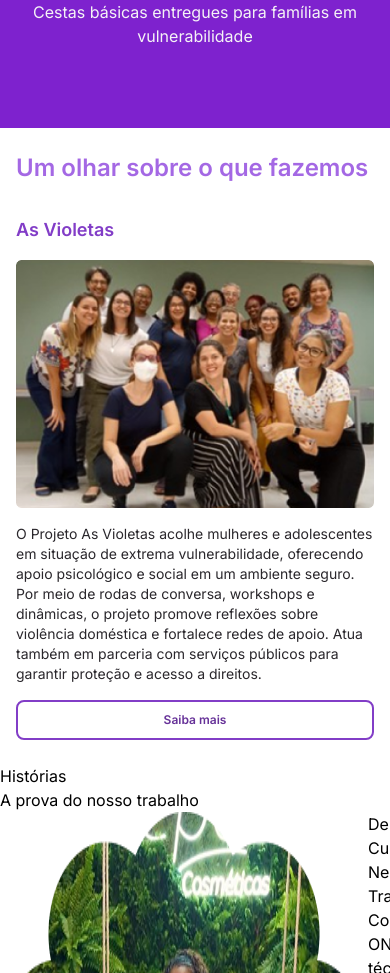
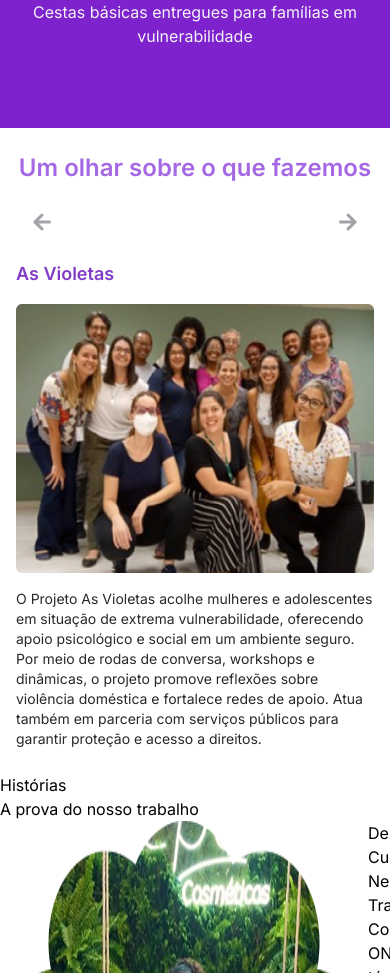
Before and after one commit to Projeto-FrontEnd-Fusion/Aceve-website-development, a Next.js app: page /sobre-nos in a window 390 px wide. Shown: the part 1400-2373 px from the top of the page. Built offline with nearby package versions, Linux system fonts and the light colour scheme; a web font is replaced by a local one.

Commit message:
feat: create first mobile responsiveness

```diff
--- a/src/app/sobre-nos/page.tsx
+++ b/src/app/sobre-nos/page.tsx
@@ -1,12 +1,26 @@
+"use client";
 import ImpactfulStory1 from "@/assets/impactful-stories-1.png";
 import ImpactfulStory2 from "@/assets/impactful-stories-2.png";
 import ImpactfulStory3 from "@/assets/impactful-stories-3.png";
 import flowerBanner from "@/assets/sobre-nos-flores.png";
 import TheViolets from "@/assets/theViolets.png";
-import floralFrameImage from "@/assets/changemaker.png"
+import VivaLeite from "@/assets/Vivaleite.png";
+import floralFrameImage from "@/assets/changemaker.png";
+import Viotec from "@/assets/Viotec.png";
+import Kime from "@/assets/Kime.png";
 import Image from "next/image";
+import { FaArrowLeft, FaArrowRight } from "react-icons/fa";
+import { Swiper, SwiperClass, SwiperSlide } from "swiper/react";
+import "swiper/css";
+import { Navigation } from "swiper/modules";
+import "swiper/css/navigation";
+import { useState } from "react";
 
 function SobreNos() {
+  const [swiperInstance, setSwiperInstance] = useState<SwiperClass | null>(
+    null
+  );
+
   const impactfulStories = [
     {
       title: "De Mãos que Cuidam a um Negócio que Transforma",
@@ -42,8 +56,29 @@ function SobreNos() {
       title: "As Violetas",
       content:
         "O Projeto As Violetas acolhe mulheres e adolescentes em situação de extrema vulnerabilidade, oferecendo apoio psicológico e social em um ambiente seguro. Por meio de rodas de conversa, workshops e dinâmicas, o projeto promove reflexões sobre violência doméstica e fortalece redes de apoio. Atua também em parceria com serviços públicos para garantir proteção e acesso a direitos.",
-      alt: "Foto que mostra o acolhimento de mulheres e adolescentes em situação de extrema vulnerabilidade",
+      alt: "Foto que mostra o funcionamento do projeto As Violetas",
       image: TheViolets,
+    },
+    {
+      title: "VIVALEITE",
+      content:
+        "O Projeto VIVALEITE, da Associação Violeta Eliz, promove semanalmente a entrega de leite a crianças e idosos em situação de vulnerabilidade. Beneficiando 50 moradores, a iniciativa garante segurança alimentar, acolhimento e dignidade à comunidade.",
+      alt: "Foto que mostra o funcionamento do projeto VIVALEITE",
+      image: VivaLeite,
+    },
+    {
+      title: "Viotec",
+      content:
+        "O Projeto Viotec capacita jovens do Morro da Mandioca e arredores para o mercado de tecnologia, oferecendo formação prática em áreas como redes, robótica e Arduino. Além da qualificação técnica, promove autoestima, criatividade e inclusão, ajudando os participantes a construir seus projetos de vida.",
+      alt: "Foto que mostra o funcionamento do projeto VIOTEC",
+      image: Viotec,
+    },
+    {
+      title: "Kime",
+      content:
+        "O Projeto Kime une karatê e psicanálise para promover o desenvolvimento integral de crianças e adolescentes. A iniciativa fortalece corpo, mente e vínculos sociais por meio das artes marciais e rodas de conversa, oferecendo um espaço seguro de escuta e empoderamento.",
+      alt: "Foto que mostra o funcionamento do projeto Kime",
+      image: Kime,
     },
   ];
 
@@ -119,28 +154,61 @@ function SobreNos() {
           </div>
         </div>
       </section>
-      <section className="py-6 px-4 gap-4 flex flex-col max-w-[500px]">
+      <section className="py-6 px-4 gap-4 flex flex-col max-w-lg justify-center items-center min-[526px]:mx-auto">
         <h3 className="font-semibold text-2xl tracking-[1%] text-[#A468E4]">
           Um olhar sobre o que fazemos
         </h3>
-        <nav></nav>
-        {whatWeDo.map(({ content, image, title, alt }, index) => (
+        <nav className="w-full">
+          <div className="flex justify-between">
+            <button
+              onClick={() => swiperInstance?.slidePrev()}
+              className="px-4 py-3 transition duration-300 hover:bg-[#cecece60] rounded-lg"
+            >
+              <FaArrowLeft
+                size={20}
+                className="cursor-pointer text-[#A5A1A8] "
+              />
+            </button>
+
+            <button
+              onClick={() => swiperInstance?.slideNext()}
+              className="px-4 py-3 transition duration-300 hover:bg-[#cecece60] rounded-lg"
+            >
+              <FaArrowRight
+                size={20}
+                className="cursor-pointer text-[#A5A1A8] "
+              />
+            </button>
+          </div>
+        </nav>
+
+        <Swiper
+          modules={[Navigation]}
+          slidesPerView={1}
+          spaceBetween={20}
+          className="w-full"
+          onSwiper={(swiper) => setSwiperInstance(swiper)}
+        >
+          {whatWeDo.map(({ content, image, title, alt }, index) => {
+            console.log(index);
+            return (
+              <SwiperSlide key={index}>
                 <div className="flex flex-col gap-4">
-            <h4 className="text-[#823DC7]  font-semibold text-lg tracking-[-0.5% md:hidden">
+                  <h4 className="text-[#823DC7]  font-semibold text-lg tracking-[-0.5%] md:hidden">
                     {title}
                   </h4>
-            <Image src={image} alt={alt} className="" />
+                  <Image src={image} alt={alt}  className="w-full  aspect-[4/3]" />
                   <div className="flex flex-col gap-4">
                     <h4 className="text-[#823DC7]  font-semibold text-lg tracking-[-0.5% max-md:hidden">
                       {title}
                     </h4>
-              <p className="text-[#2A272C] text-sm">{content}</p>
-              <button className="w-full text-[#663198] bg-transparent text-xs leading-5 font-semibold border-2 border-[#823DC7] rounded-lg py-2 hover:bg-[#663198] transition duration-300 hover:text-white-smooth">
-                Saiba mais
-              </button>
+                    <p className={`text-[#2A272C] text-sm`}>{content}</p>
                   </div>
                 </div>
-        ))}
+              </SwiperSlide>
+            );
+          })}
+        </Swiper>
       </section>
       <section>
         <p>Histórias</p>
```
Lines whose indentation alone changed are shown as unchanged.
